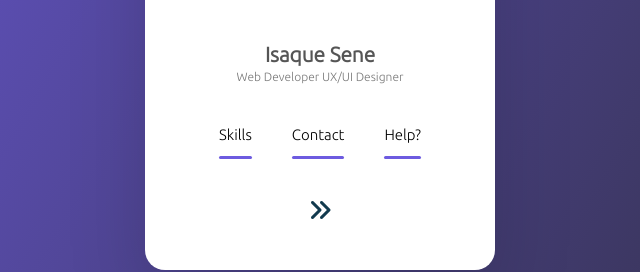
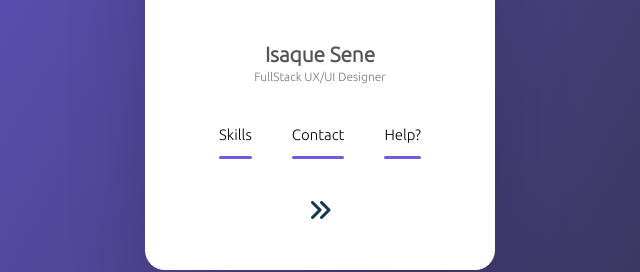
Before and after one commit to isaquesene/senecardprofile, a plain HTML site: page habilidades.html in a window 1280 px wide. Shown: the part 355-627 px from the top of the page, 320-960 px from the left. Drawn offline with nearby package versions, Linux system fonts and the light colour scheme; a web font is replaced by a local one.

Commit message:
fullstack

```diff
--- a/habilidades.html
+++ b/habilidades.html
@@ -25,7 +25,7 @@
 
         <div class="content">
             <div class="detalhes">
-                <h2>Isaque Sene <br><span>Web Developer UX/UI Designer</span></h2>
+                <h2>Isaque Sene <br><span>FullStack UX/UI Designer</span></h2>
                 <div id="skills" class="skills">
                     <div class="text"></div>
                     <p><span></span></p>
```
